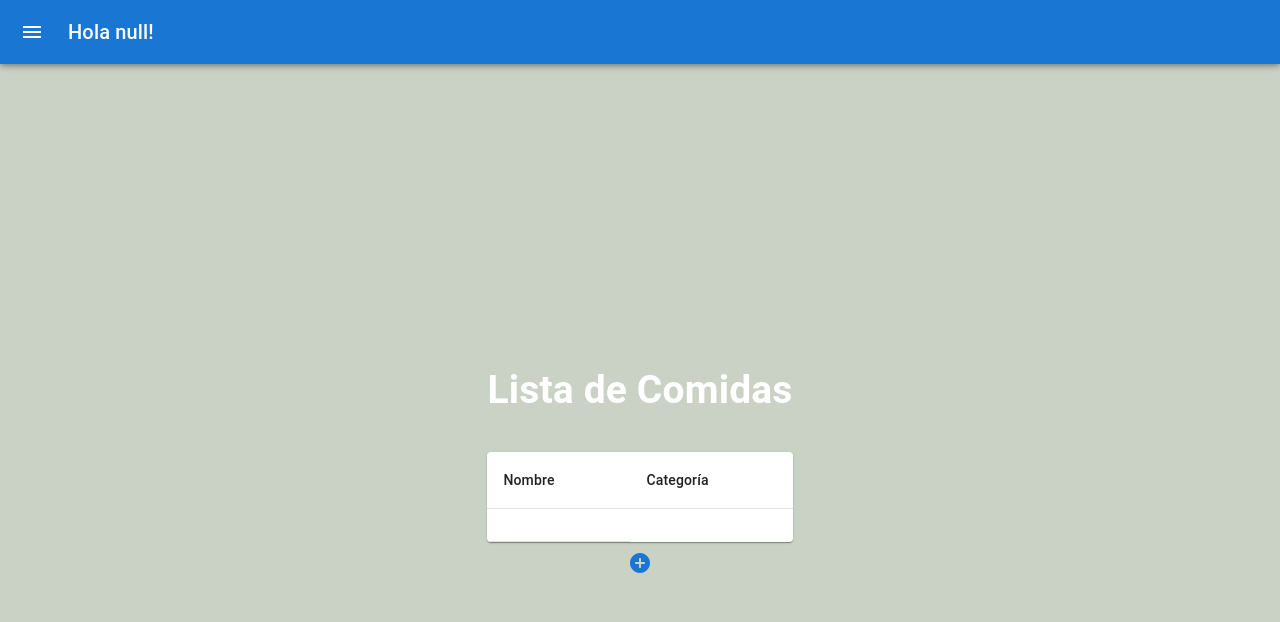
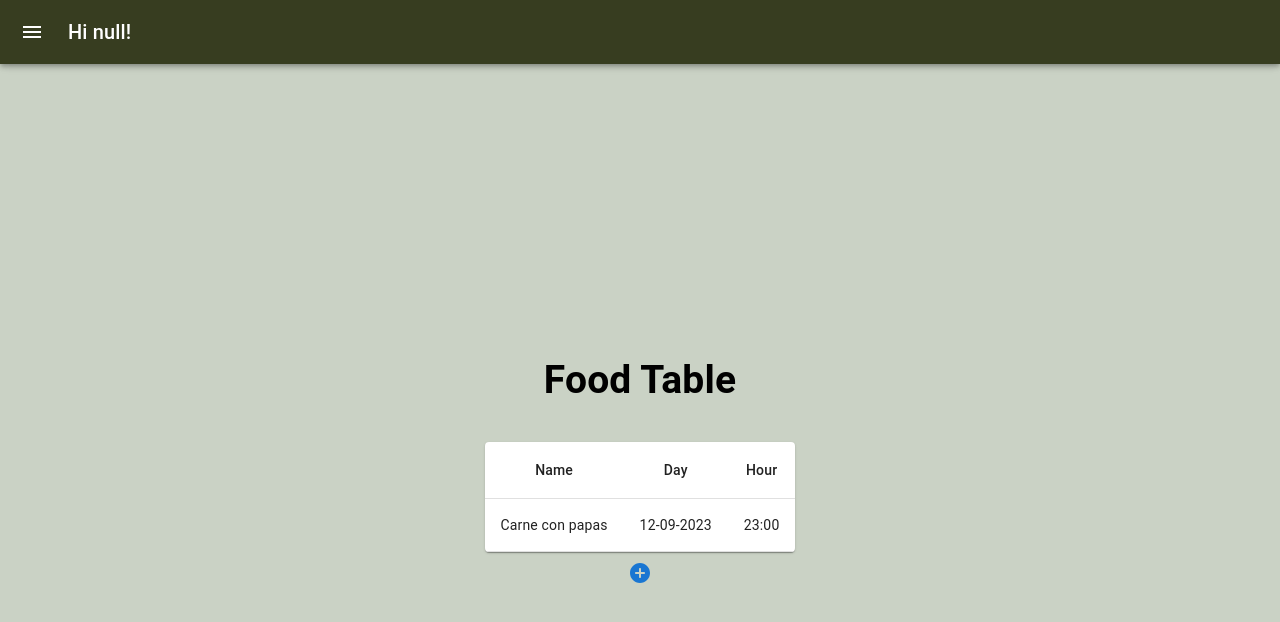
Before and after one commit to valenbia36/2023-lalibertadavanza-frontend, a React (Create React App) app: page /main in a window 1280 px wide. Shown: the top 622 px of the page. Built offline with nearby package versions, Linux system fonts and the light colour scheme.

Commit message:
Styling changes

```diff
--- a/public/index.html
+++ b/public/index.html
@@ -15,6 +15,7 @@
       user's mobile device or desktop. See https://developers.google.com/web/fundamentals/web-app-manifest/
     -->
     <link rel="manifest" href="%PUBLIC_URL%/manifest.json" />
+    <link href="https://fonts.googleapis.com/css2?family=Montserrat:wght@300;400;500;600;700&display=swap" rel="stylesheet"/>
     <!--
       Notice the use of %PUBLIC_URL% in the tags above.
       It will be replaced with the URL of the `public` folder during the build.
--- a/src/App.js
+++ b/src/App.js
@@ -1,6 +1,5 @@
 import * as React from 'react';
 import { Routes, Route } from 'react-router-dom';
-import Home from './screens/Home';
 import Login from './screens/Login';
 import SignUp from './screens/SignUp';
 import Main from './screens/Main';
@@ -10,7 +9,7 @@ export default function App() {
   return (
     <div className='Home-header' style={{backgroundColor: '#CAD2C5'}}>
     <Routes>
-      <Route path="login" element={<Login />}/>
+      <Route path="/" element={<Login />}/>
       <Route path="signUp" element={<SignUp />} />
       <Route path="main" element={<Main />} />
     </Routes>
--- a/src/components/Drawer.jsx
+++ b/src/components/Drawer.jsx
@@ -81,7 +81,7 @@ export default function PersistentDrawerLeft({user}) {
   return (
     <Box sx={{ display: 'flex'}}>
       <CssBaseline />
-      <AppBar position="fixed" open={open}>
+      <AppBar position="fixed" open={open} style={{backgroundColor: '#373D20'}}>
         <Toolbar>
           <IconButton
             color="inherit"
@@ -93,7 +93,7 @@ export default function PersistentDrawerLeft({user}) {
             <MenuIcon />
           </IconButton>
           <Typography variant="h6" noWrap component="div">
-            {"Hola "+user+"!"}
+            {"Hi " + user + "!"}
           </Typography>
         </Toolbar>
       </AppBar>
@@ -117,7 +117,7 @@ export default function PersistentDrawerLeft({user}) {
         </DrawerHeader>
         <Divider />
         <List>
-          {['My Profile', 'Setting', 'Logout'].map((text, index) => (
+          {['My Profile', 'Settings', 'Logout'].map((text, index) => (
             <ListItem key={text} disablePadding>
               <ListItemButton>
                 <ListItemIcon>
--- a/src/components/FoodForm.jsx
+++ b/src/components/FoodForm.jsx
@@ -15,7 +15,7 @@ const FoodForm = ({ onAddFood }) => {
   return (
     <div>
       <TextField
-        label="Nombre"
+        label="Name"
         variant="outlined"
         fullWidth
         margin="normal"
@@ -23,7 +23,15 @@ const FoodForm = ({ onAddFood }) => {
         onChange={(e) => setNewFood({ ...newFood, name: e.target.value })}
       />
       <TextField
-        label="Categoría"
+        label="Date"
+        variant="outlined"
+        fullWidth
+        margin="normal"
+        value={newFood.category}
+        onChange={(e) => setNewFood({ ...newFood, category: e.target.value })}
+      />
+      <TextField
+        label="Hour"
         variant="outlined"
         fullWidth
         margin="normal"
@@ -34,6 +42,7 @@ const FoodForm = ({ onAddFood }) => {
         variant="contained"
         color="primary"
         onClick={handleAddFood}
+        sx={{ mt: 3, mb: 2, backgroundColor: '#373D20', '&:hover': {backgroundColor: '#373D20'}, fontWeight: 'bold' }}
         fullWidth
       >
         Agregar
--- a/src/components/FoodList.jsx
+++ b/src/components/FoodList.jsx
@@ -16,7 +16,7 @@ import FoodForm from './FoodForm'
 import AddCircleRoundedIcon from '@mui/icons-material/AddCircleRounded';
 
 const FoodList = () => {
-  const [foods, setFoods] = useState(["Carne con papas"]);
+  const [foods, setFoods] = useState([{name: "Carne con papas", day: "12-09-2023", hour: "23:00"}]);
   const [newFood, setNewFood] = useState({ name: '', category: '' });
   const [isModalOpen, setIsModalOpen] = useState(false);
   const openModal = () => {
@@ -43,21 +43,24 @@ const FoodList = () => {
   };
 
   return (
-    <div style={{ textAlign: 'center', marginTop: '10px' }}>
-      <h2>Lista de Comidas</h2>
+    <div style={{ textAlign: 'center', marginTop: '10px', color: 'black' }}>
+      <h2>Food Table</h2>
       <div style={{ display: 'flex', justifyContent: 'center'}}>
         <TableContainer component={Paper}>
           <Table>
             <TableHead>
               <TableRow>
-                <TableCell>Nombre</TableCell>
-                <TableCell>Categoría</TableCell>
+                <TableCell sx={{textAlign: 'center'}}>Name</TableCell>
+                <TableCell sx={{textAlign: 'center'}}>Day</TableCell>
+                <TableCell sx={{textAlign: 'center'}}>Hour</TableCell>
               </TableRow>
             </TableHead>
             <TableBody>
               {foods.map((food) => (
                 <TableRow key={food.id}>
-                  <TableCell>{food.name}</TableCell>
+                  <TableCell sx={{textAlign: 'center'}}>{food.name}</TableCell>
+                  <TableCell sx={{textAlign: 'center'}}>{food.day}</TableCell>
+                  <TableCell sx={{textAlign: 'center'}}>{food.hour}</TableCell>
                 </TableRow>
               ))}
             </TableBody>
@@ -82,9 +85,6 @@ const FoodList = () => {
           p: 4,
         }}
       >
-        <Typography id="modal-title" variant="h6" component="div">
-          Agregar Comida
-        </Typography>
         <FoodForm onAddFood={handleAddFood} />
       </Box>
     </Modal>
--- a/src/screens/Home.js
+++ b/src/screens/Home.js
@@ -10,8 +10,8 @@ const Home = () => {
         <img src={logo} className="Home-logo" alt="logo" />
         <p>
           <h1><code>HeliApp</code></h1>
-          <Button href='/Login' size="small" variant="contained">Login</Button>
-          <Button href='/SignUp' size="small" variant="contained">Sign up</Button>
+          <Button href='/Login' size="small" variant="contained" sx={{backgroundColor: '#373D20', '&:hover': {backgroundColor: '#373D20'}, fontWeight: 'bold'  }}>Login</Button>
+          <Button href='/SignUp' size="small" variant="contained" sx={{backgroundColor: '#373D20', '&:hover': {backgroundColor: '#373D20'}, fontWeight: 'bold'  }}>Sign up</Button>
         </p>
       </header>
   </div>
--- a/src/screens/Login.js
+++ b/src/screens/Login.js
@@ -68,10 +68,11 @@ const Login = () => {
         }}
       />
       <Grid item xs={12} sm={8} md={5} style={{backgroundColor: '#CAD2C5'}} elevation={6} square>
-        <div style={{justifyContent: 'center', textAlign: 'center', color: 'black'}}>
-          <h1><code>HeliApp</code></h1>
+        <div style={{justifyContent: 'center', textAlign: 'center', color: 'black', marginTop: '10%'}}>
+        <Typography variant="h3" color="inherit" noWrap>
+          HELIAPP
+          </Typography>
         </div>
-
         <Box
           sx={{
             my: 8,
@@ -84,7 +85,7 @@ const Login = () => {
           <Avatar sx={{ m: 1, bgcolor: 'secondary.main' }}>
             <LockOutlinedIcon />
           </Avatar>
-          <Typography component="h1" variant="h5" style={{color: 'black'}}>
+          <Typography component="h1" variant="h5" style={{color: 'black', fontWeight: 'bold'}}>
             Sign in
           </Typography>
           <Box sx={{ mt: 1 }}>
@@ -128,7 +129,7 @@ const Login = () => {
               type="submit"
               fullWidth
               variant="contained"
-              sx={{ mt: 3, mb: 2 }}
+              sx={{ mt: 3, mb: 2, backgroundColor: '#373D20', '&:hover': {backgroundColor: '#373D20'}, fontWeight: 'bold' }}
               onClick={() => handleLogin()}
             >
               Sign In
@@ -136,7 +137,7 @@ const Login = () => {
             <Grid container justifyContent="center">
               {errorMessage && <p style={{color: 'red', fontSize: '14px', justifyContent: 'center', textAlign: 'center'}}>Please review your input. There are errors in one or more fields.</p>}
               <Grid item style={{justifyContent: 'center'}}>
-                <Link href="/SignUp" variant="body2">
+                <Link href="/SignUp" variant="body2" sx={{color: 'black'}}>
                   {"Don't have an account? Sign Up"}
                 </Link>
               </Grid>
--- a/src/screens/SignUp.js
+++ b/src/screens/SignUp.js
@@ -44,7 +44,7 @@ const SignUp = () => {
           body: JSON.stringify(user)
       }).then(function(response) {
           if(response.status === 200){
-              window.location.replace('/login');
+              window.location.replace('/');
           }
           else{
               setErrorMessage(true);
@@ -67,7 +67,7 @@ const SignUp = () => {
           <Avatar sx={{ m: 1, bgcolor: 'secondary.main' }}>
             <LockOutlinedIcon />
           </Avatar>
-          <Typography component="h1" variant="h5" style={{color: 'black'}}>
+          <Typography component="h1" variant="h5" style={{color: 'black', fontWeight: 'bold' }}>
             Sign up
           </Typography>
           <Box sx={{ mt: 3 }}>
@@ -244,7 +244,7 @@ const SignUp = () => {
               type="submit"
               fullWidth
               variant="contained"
-              sx={{ mt: 3, mb: 2 }}
+              sx={{ mt: 3, mb: 2, backgroundColor: '#373D20', '&:hover': {backgroundColor: '#373D20'}, fontWeight: 'bold' }}
               onClick={handleRegister}
             >
               Sign Up
@@ -252,7 +252,7 @@ const SignUp = () => {
             {errorMessage && <p style={{color: 'red', fontSize: '14px', justifyContent: 'center', textAlign: 'center'}}>Please review your input. There are errors in one or more fields.</p>}
             <Grid container justifyContent="center">
               <Grid item>
-                <Link href='/Login' variant="body2">
+                <Link href='/' variant="body2" sx={{color: 'black'}}>
                   Already have an account? Sign in
                 </Link>
               </Grid>
```
